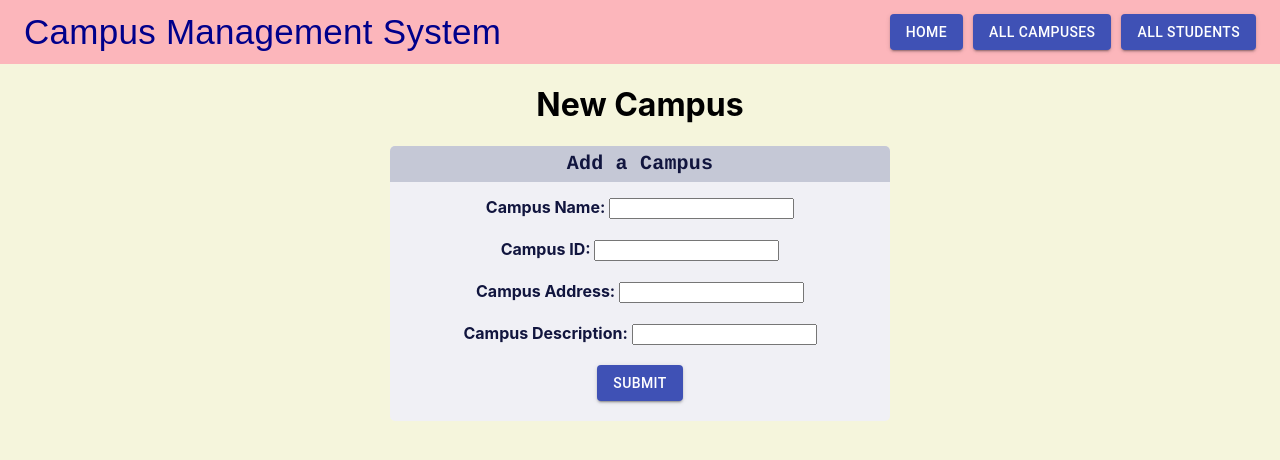
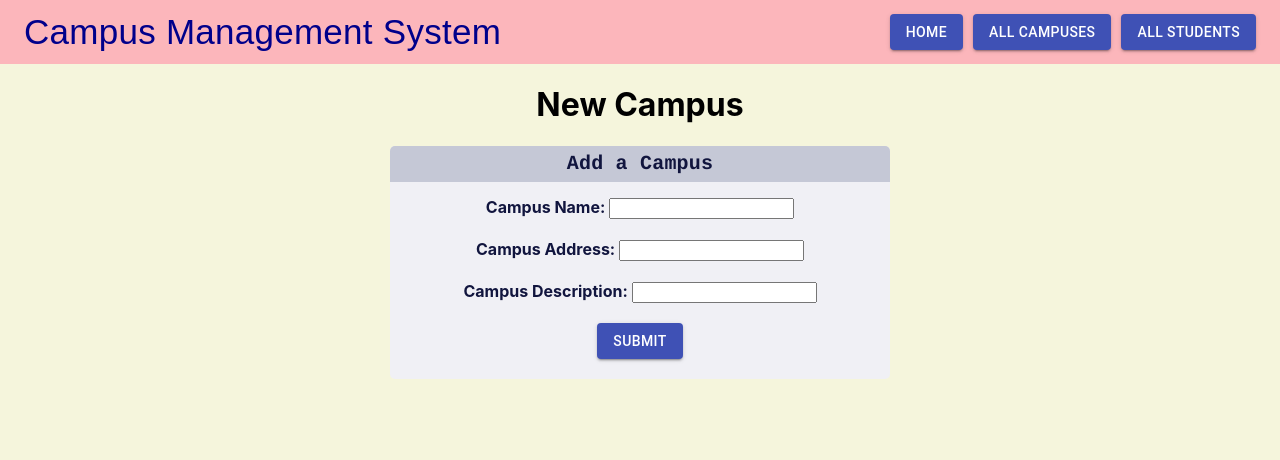
Before and after one commit to DavidY-23/Assignment5_Client, a React (Create React App) app: page /newcampus in a window 1280 px wide. Shown: the top 460 px of the page. Built offline with nearby package versions, Linux system fonts and the light colour scheme.

Commit message:
Fixed bug with adding student

```diff
--- a/src/components/containers/AllCampusesContainer.js
+++ b/src/components/containers/AllCampusesContainer.js
@@ -7,7 +7,7 @@ If needed, it also defines the component's "connect" function.
 ================================================== */
 import Header from './Header';
 import { Component } from "react";
-import PropTypes from "prop-types";
+//import PropTypes from "prop-types";
 import { connect } from "react-redux";
 import {
   fetchAllCampusesThunk,
@@ -52,12 +52,13 @@ const mapDispatch = (dispatch) => {
     deleteCampus: (campusId) => dispatch(deleteCampusThunk(campusId)),
   };
 };
-
+/*
 // Type check props;
 AllCampusesContainer.propTypes = {
   allCampuses: PropTypes.array.isRequired,
   fetchAllCampuses: PropTypes.func.isRequired,
 };
+*/
 
 // Export store-connected container by default
 // AllCampusesContainer uses "connect" function to connect to Redux Store and to read values from the Store
--- a/src/components/views/AllStudentsView.js
+++ b/src/components/views/AllStudentsView.js
@@ -8,6 +8,8 @@ import { Link } from "react-router-dom";
 
 const AllStudentsView = (props) => {
   const {students, deleteStudent} = props;
+  console.log("students", students);
+
   // If there is no student, display a message
   if (!students.length) {
     return (
@@ -27,6 +29,7 @@ const AllStudentsView = (props) => {
 
       {students.map((student) => {
           let name = student.firstname + " " + student.lastname;
+          console.log("The ID", student.id);
           return (
             <div key={student.id}>
               <Link to={`/student/${student.id}`}>
--- a/src/components/views/NewCampusView.js
+++ b/src/components/views/NewCampusView.js
@@ -56,11 +56,6 @@ const NewCampusView = (props) => {
             <br/>
             <br/>
 
-            <label style={{color:'#11153e', fontWeight: 'bold'}}>Campus ID: </label>
-            <input type="text" name="campusid" onChange={(e) => handleChange(e)} />
-            <br/>
-            <br/>
-
             <label style={{color:'#11153e', fontWeight: 'bold'}}>Campus Address: </label>
             <input type="text" name="campusaddress" onChange={(e) => handleChange(e)} />
             <br/>
--- a/src/components/views/NewStudentView.js
+++ b/src/components/views/NewStudentView.js
@@ -61,6 +61,11 @@ const NewStudentView = (props) => {
             <br/>
             <br/>
 
+            <label style={{color:'#11153e', fontWeight: 'bold'}}>Campus Id: </label>
+            <input type="text" name="campusId" onChange={(e) => handleChange(e)} />
+            <br/>
+            <br/>
+
             <Button variant="contained" color="primary" type="submit">
               Submit
             </Button>
```
